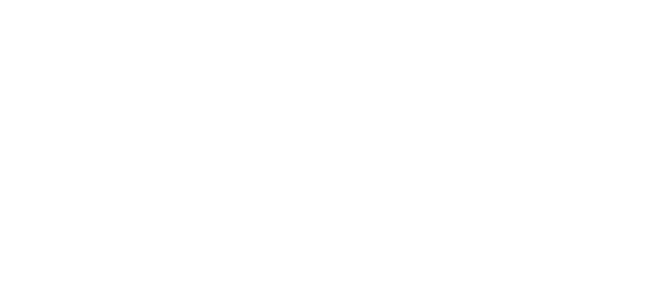
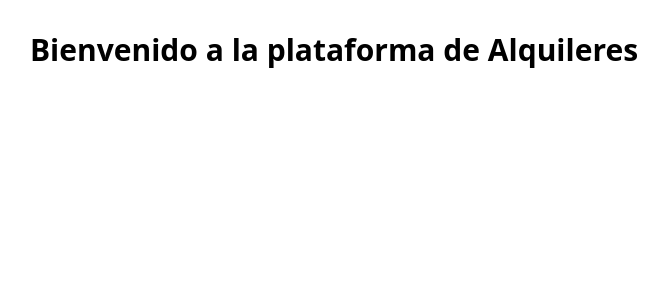
Before and after one commit to Chrono-devs/alquileres-fe, a React app: page / in a window 1280 px wide. Shown: the top 300 px of the page, without its empty margins (306-974 px from the left). Built offline with nearby package versions, Linux system fonts and the light colour scheme; the HTML template or start-up script is replaced by a standard one.

Commit message:
Replace Landing page with Home component and update routing in AppRoutes and index files

```diff
--- a/src/layouts/MainLayout.jsx
+++ b/src/layouts/MainLayout.jsx
@@ -4,7 +4,7 @@ import { Outlet, Link } from 'react-router-dom';
 const MainLayout = () => {
   return (
     <div className="min-h-screen flex flex-col">
-
+      <Outlet />
     </div>
   );
 };
--- /dev/null
+++ b/src/pages/Home.jsx
@@ -0,0 +1,11 @@
+const Home = () => {
+
+    // Página del usuario comun
+  return (
+    <section className="max-w-5xl mx-auto p-8">
+      <h1 className="text-3xl font-bold mb-4 text-black">Bienvenido a la plataforma de Alquileres</h1>
+    </section>
+  );
+};
+
+export default Home;
--- a/src/pages/Landing.jsx
+++ /dev/null
@@ -1,11 +0,0 @@
-const Landing = () => {
-
-    // Página del usuario comun
-  return (
-    <section className="max-w-5xl mx-auto p-8">
-      <h1 className="text-3xl font-bold mb-4">Bienvenido a la plataforma de Alquileres</h1>
-    </section>
-  );
-};
-
-export default Landing;
--- a/src/routes/AppRoutes.jsx
+++ b/src/routes/AppRoutes.jsx
@@ -4,7 +4,7 @@ import AuthLayout from '@layouts/AuthLayout.jsx';
 import AdminLayout from '@layouts/AdminLayout.jsx';
 
 // Pages
-import Landing from '@pages/Landing.jsx';
+import Home from '@/pages/Home.jsx';
 import Login from '@pages/auth/Login.jsx';
 import Register from '@pages/auth/Register.jsx';
 import AdminDashboard from '@pages/admin/Dashboard.jsx';
@@ -17,7 +17,7 @@ const AppRoutes = () => {
       <Routes>
         {/* Rutas públicas con MainLayout */}
         <Route element={<MainLayout />}>
-          <Route index element={<Landing />} />
+          <Route path='/' element={<Home />} />
         </Route>
 
         {/* Rutas de autenticación */}
--- a/src/routes/index.jsx
+++ b/src/routes/index.jsx
@@ -3,7 +3,7 @@ import MainLayout from '../layouts/MainLayout.jsx';
 import AuthLayout from '../layouts/AuthLayout.jsx';
 import AdminLayout from '../layouts/AdminLayout.jsx';
 
-import Landing from '../pages/Landing.jsx';
+import Landing from '../pages/Home.jsx';
 import Login from '../pages/auth/Login.jsx';
 import Register from '../pages/auth/Register.jsx';
 import AdminDashboard from '../pages/admin/Dashboard.jsx';
```
